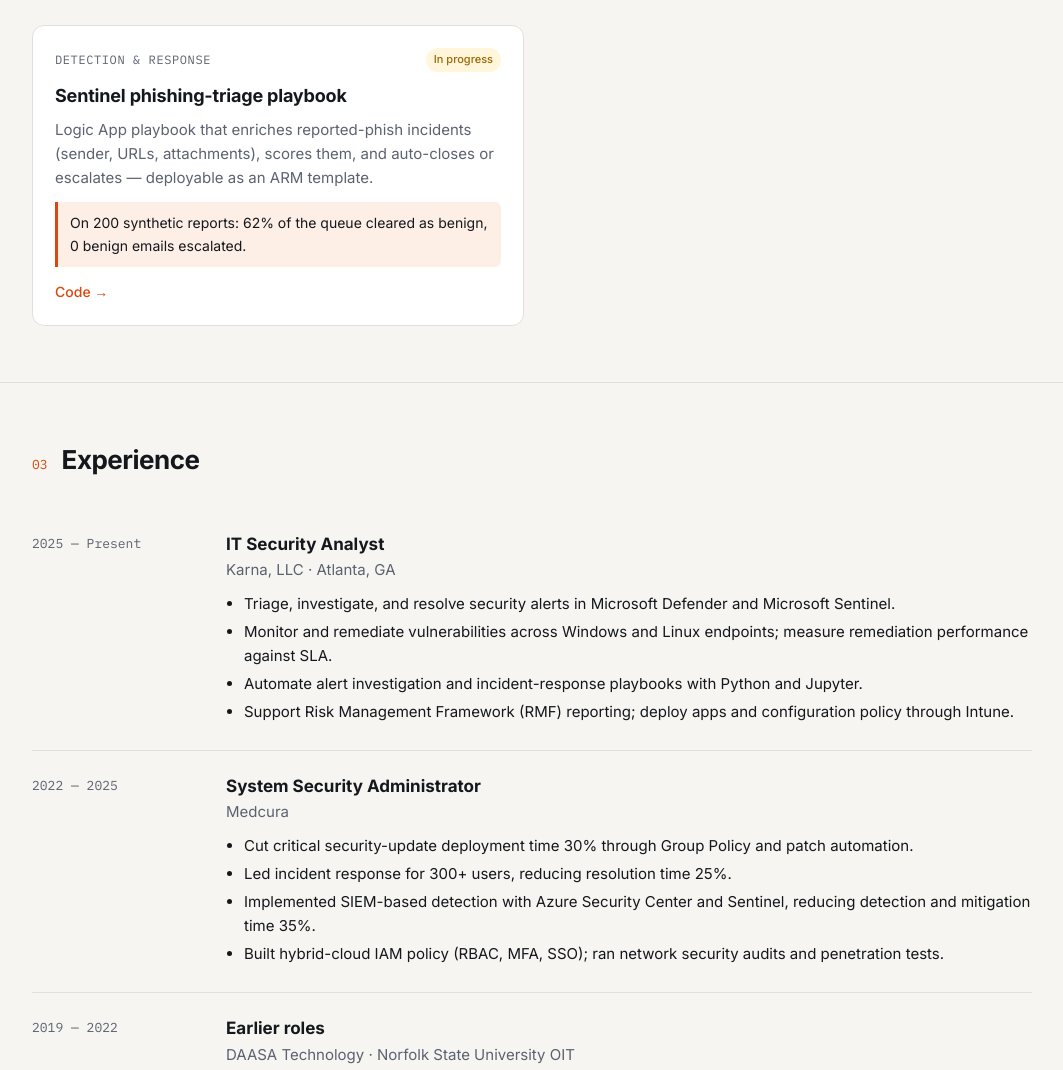
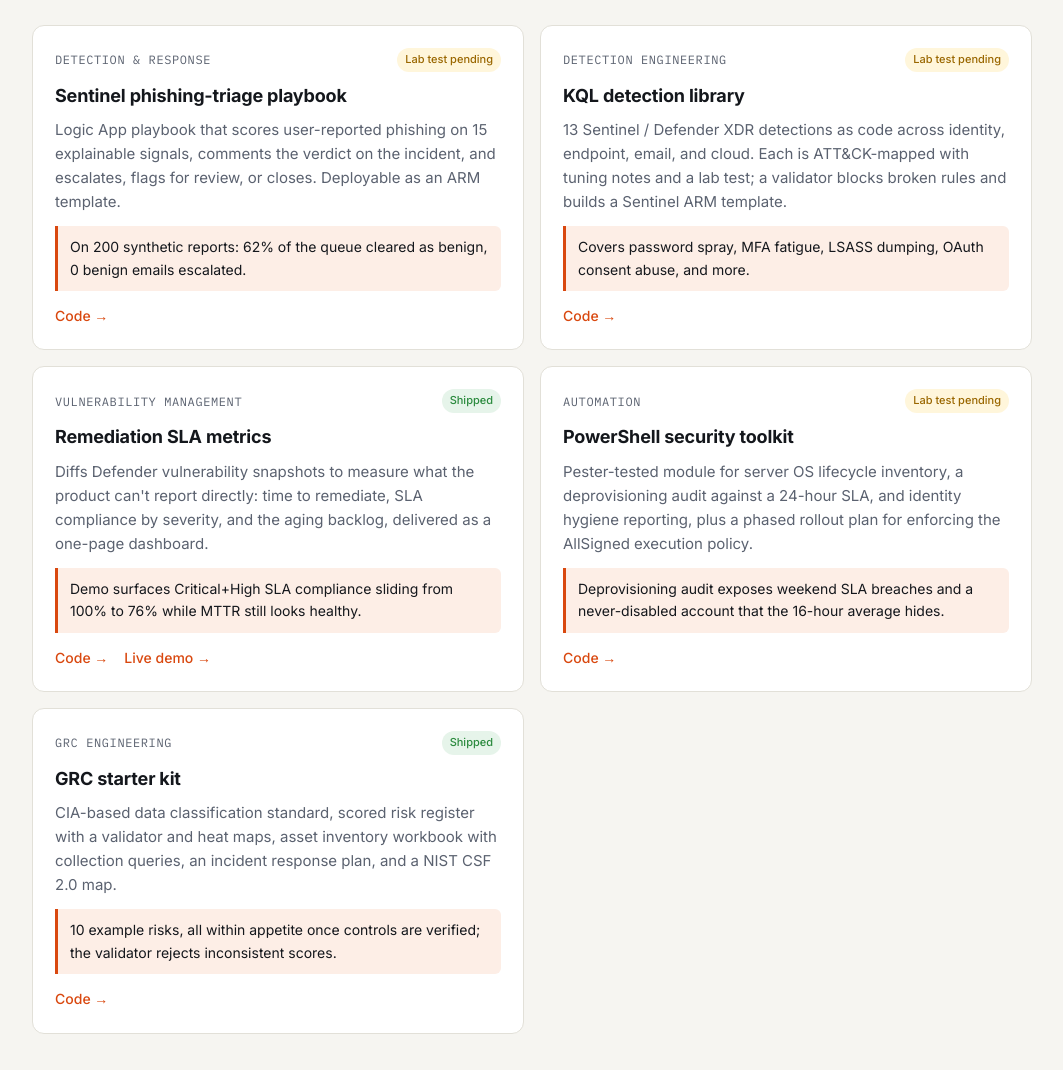
Before and after one commit to sbsmith340/sbsmith340.github.io, a plain HTML site: page index.html in a window 1280 px wide. Shown: the part 1338-2408 px from the top of the page, without its empty margins (108-1171 px from the left). Drawn offline with Linux system fonts and the light colour scheme.

Commit message:
Publish all five projects with lab status

```diff
--- a/index.html
+++ b/index.html
@@ -72,7 +72,7 @@
 .card .kind{font-size:12px;color:var(--muted);text-transform:uppercase;letter-spacing:.05em}
 .status{font-size:11px;padding:3px 8px;border-radius:999px;font-weight:500}
 .status.shipped{background:var(--ok-soft);color:var(--ok)}
-.status.wip{background:var(--wip-soft);color:var(--wip)}
+.status.wip,.status.built{background:var(--wip-soft);color:var(--wip)}
 .card h3{font-size:18px;letter-spacing:-.01em;margin-bottom:8px}
 .card p{color:var(--muted);font-size:15px;flex:1}
 .card .outcome{margin-top:12px;font-size:14px;padding:10px 12px;border-left:3px solid var(--accent);background:var(--accent-soft);border-radius:0 6px 6px 0}
@@ -258,44 +258,44 @@
 const GH = "https://github.com/sbsmith340";
 const projects = [
   {
-    show: true, status: "wip", kind: "Detection & response",
+    show: true, status: "built", kind: "Detection & response",
     title: "Sentinel phishing-triage playbook",
-    summary: "Logic App playbook that enriches reported-phish incidents (sender, URLs, attachments), scores them, and auto-closes or escalates — deployable as an ARM template.",
+    summary: "Logic App playbook that scores user-reported phishing on 15 explainable signals, comments the verdict on the incident, and escalates, flags for review, or closes. Deployable as an ARM template.",
     outcome: "On 200 synthetic reports: 62% of the queue cleared as benign, 0 benign emails escalated.",
     repo: GH + "/sentinel-phishing-triage", writeup: ""
   },
   {
-    show: false, status: "wip", kind: "Detection engineering",
-    title: "KQL hunting & detection library",
-    summary: "Sentinel and Defender queries mapped to MITRE ATT&CK, each with rationale, tuning notes, and a test case from a lab tenant.",
-    outcome: "",
+    show: true, status: "built", kind: "Detection engineering",
+    title: "KQL detection library",
+    summary: "13 Sentinel / Defender XDR detections as code across identity, endpoint, email, and cloud. Each is ATT&CK-mapped with tuning notes and a lab test; a validator blocks broken rules and builds a Sentinel ARM template.",
+    outcome: "Covers password spray, MFA fatigue, LSASS dumping, OAuth consent abuse, and more.",
     repo: GH + "/kql-detection-library", writeup: ""
   },
   {
-    show: false, status: "wip", kind: "Vulnerability management",
+    show: true, status: "shipped", kind: "Vulnerability management",
     title: "Remediation SLA metrics",
-    summary: "Python pipeline that turns Defender vulnerability exports into mean-time-to-remediate and SLA-compliance metrics for critical and high findings, with a leadership dashboard.",
-    outcome: "",
-    repo: GH + "/vuln-remediation-metrics", writeup: ""
+    summary: "Diffs Defender vulnerability snapshots to measure what the product can't report directly: time to remediate, SLA compliance by severity, and the aging backlog, delivered as a one-page dashboard.",
+    outcome: "Demo surfaces Critical+High SLA compliance sliding from 100% to 76% while MTTR still looks healthy.",
+    repo: GH + "/vuln-remediation-metrics", writeup: "demos/remediation-dashboard.html", writeupLabel: "Live demo"
   },
   {
-    show: false, status: "wip", kind: "Automation",
-    title: "Signed PowerShell security toolkit",
-    summary: "Code-signed scripts for server OS inventory, deprovisioning-time audits, and identity attribute hygiene — plus a rollout guide for enforcing the AllSigned execution policy.",
-    outcome: "",
+    show: true, status: "built", kind: "Automation",
+    title: "PowerShell security toolkit",
+    summary: "Pester-tested module for server OS lifecycle inventory, a deprovisioning audit against a 24-hour SLA, and identity hygiene reporting, plus a phased rollout plan for enforcing the AllSigned execution policy.",
+    outcome: "Deprovisioning audit exposes weekend SLA breaches and a never-disabled account that the 16-hour average hides.",
     repo: GH + "/powershell-security-toolkit", writeup: ""
   },
   {
-    show: false, status: "wip", kind: "GRC engineering",
-    title: "Security program starter kit",
-    summary: "CIA-based data classification, risk register, asset-inventory workbook with collection queries, and incident-response plan templates mapped to NIST CSF.",
-    outcome: "",
+    show: true, status: "shipped", kind: "GRC engineering",
+    title: "GRC starter kit",
+    summary: "CIA-based data classification standard, scored risk register with a validator and heat maps, asset inventory workbook with collection queries, an incident response plan, and a NIST CSF 2.0 map.",
+    outcome: "10 example risks, all within appetite once controls are verified; the validator rejects inconsistent scores.",
     repo: GH + "/grc-starter-kit", writeup: ""
   },
   {
-    show: false, status: "wip", kind: "Home lab",
+    show: false, status: "built", kind: "Home lab",
     title: "Proxmox security lab",
-    summary: "Segmented lab with Active Directory, OPNsense, and log forwarding into Sentinel — used to generate and test every detection in this portfolio.",
+    summary: "Segmented lab with Active Directory, OPNsense, and log forwarding into Sentinel, used to generate and test every detection in this portfolio.",
     outcome: "",
     repo: GH + "/security-home-lab", writeup: ""
   }
@@ -310,14 +310,14 @@
     <article class="card">
       <div class="top">
         <span class="kind mono">${p.kind}</span>
-        <span class="status ${p.status}">${p.status === "shipped" ? "Shipped" : "In progress"}</span>
+        <span class="status ${p.status}">${{shipped: "Shipped", built: "Lab test pending", wip: "In progress"}[p.status]}</span>
       </div>
       <h3>${p.title}</h3>
       <p>${p.summary}</p>
       ${p.outcome ? `<div class="outcome">${p.outcome}</div>` : ""}
       <div class="links">
         ${p.repo ? `<a href="${p.repo}" target="_blank" rel="noopener">Code →</a>` : ""}
-        ${p.writeup ? `<a href="${p.writeup}" target="_blank" rel="noopener">Write-up →</a>` : ""}
+        ${p.writeup ? `<a href="${p.writeup}" target="_blank" rel="noopener">${p.writeupLabel || "Write-up"} →</a>` : ""}
       </div>
     </article>`).join("");
 }
```
Also changed, not shown: 1 other file.
